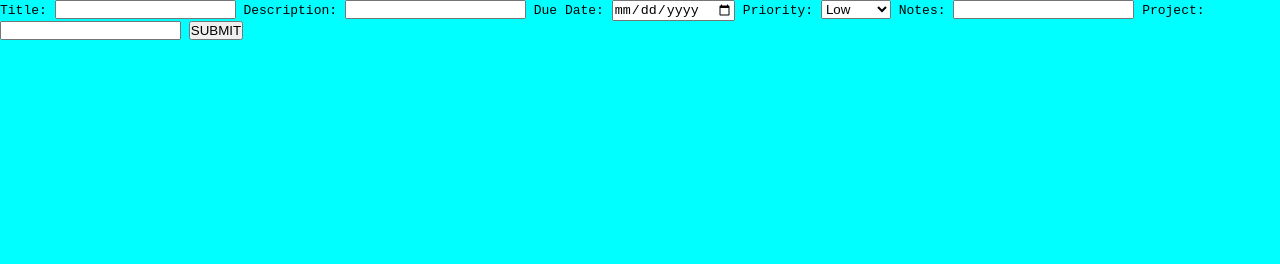
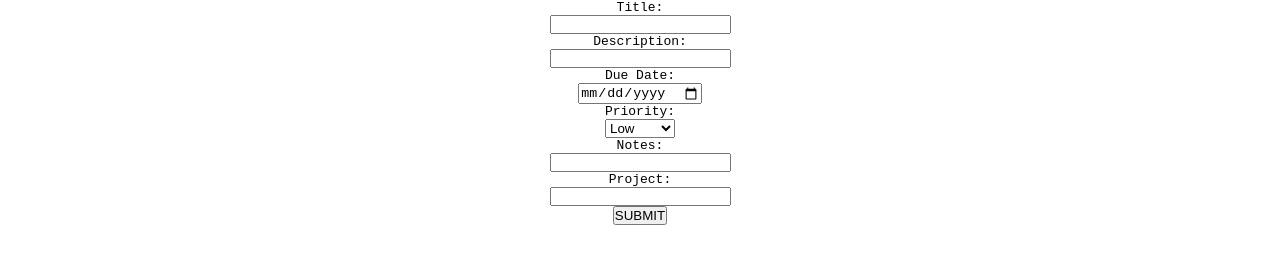
Before and after one commit to lesYeauxSansVisage/better-todo-list, a website built with webpack: page public/index.html in a window 1280 px wide. Built offline with nearby package versions, Linux system fonts and the light colour scheme.

Commit message:
added flex for the form

```diff
--- a/public/styles.css
+++ b/public/styles.css
@@ -8,6 +8,11 @@
 
 body {
   font-family: monospace;
+}
 
-  background-color: aqua;
+.todos-form {
+  display: flex;
+  flex-direction: column;
+  align-items: center;
+  justify-content: center;
 }
```
